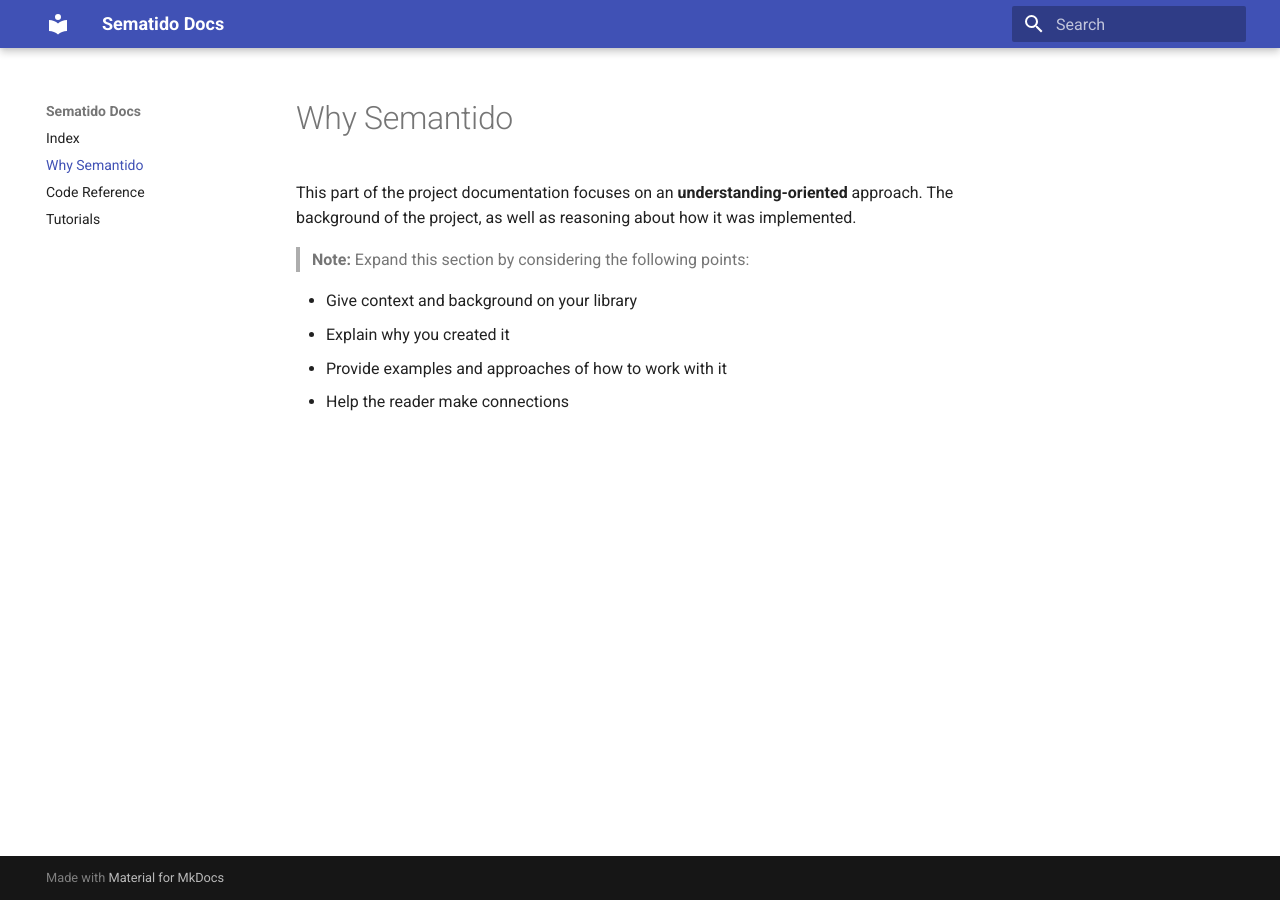
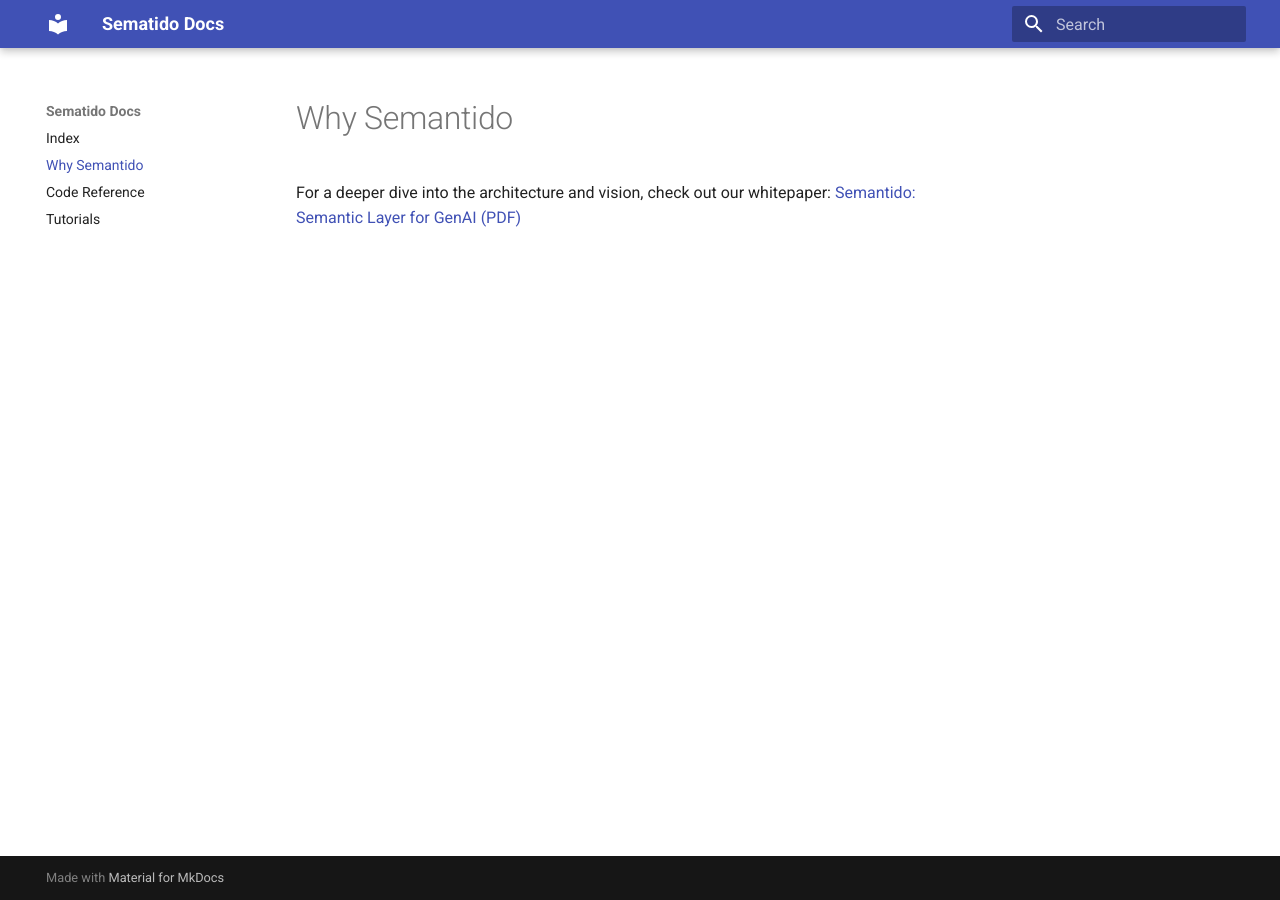
Before and after one commit to hikarilabs/semantido, an MkDocs documentation site: the page built from docs/explanation.md, in a window 1280 px wide. Built offline with MkDocs 1.6.1 and Material for MkDocs 9.7.7, drawn with Linux system fonts in a browser that asks for light colours.

Commit message:
why semantido

```diff
--- a/docs/explanation.md
+++ b/docs/explanation.md
@@ -1,12 +1,4 @@
-This part of the project documentation focuses on an
-**understanding-oriented** approach. The background of the project,
-as well as reasoning about how it was implemented.
+# Why Semantido
 
-> **Note:** Expand this section by considering the
-> following points:
-
-- Give context and background on your library
-- Explain why you created it
-- Provide examples and approaches of how
-    to work with it
-- Help the reader make connections
+For a deeper dive into the architecture and vision, check out our whitepaper:
+[Semantido: Semantic Layer for GenAI (PDF)](assets/semantido_semantic_layer_for_GenAI-compressed.pdf)
```
